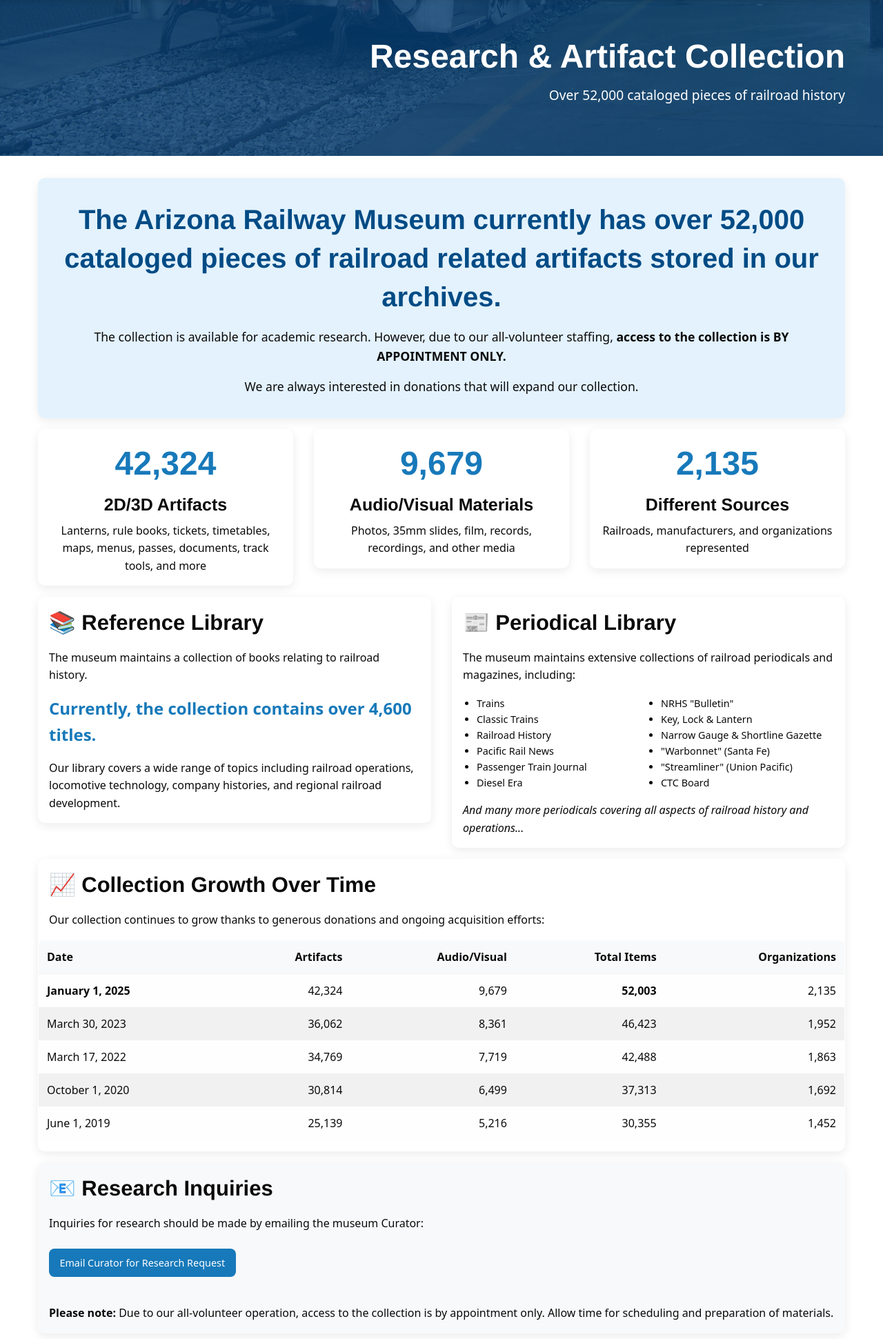
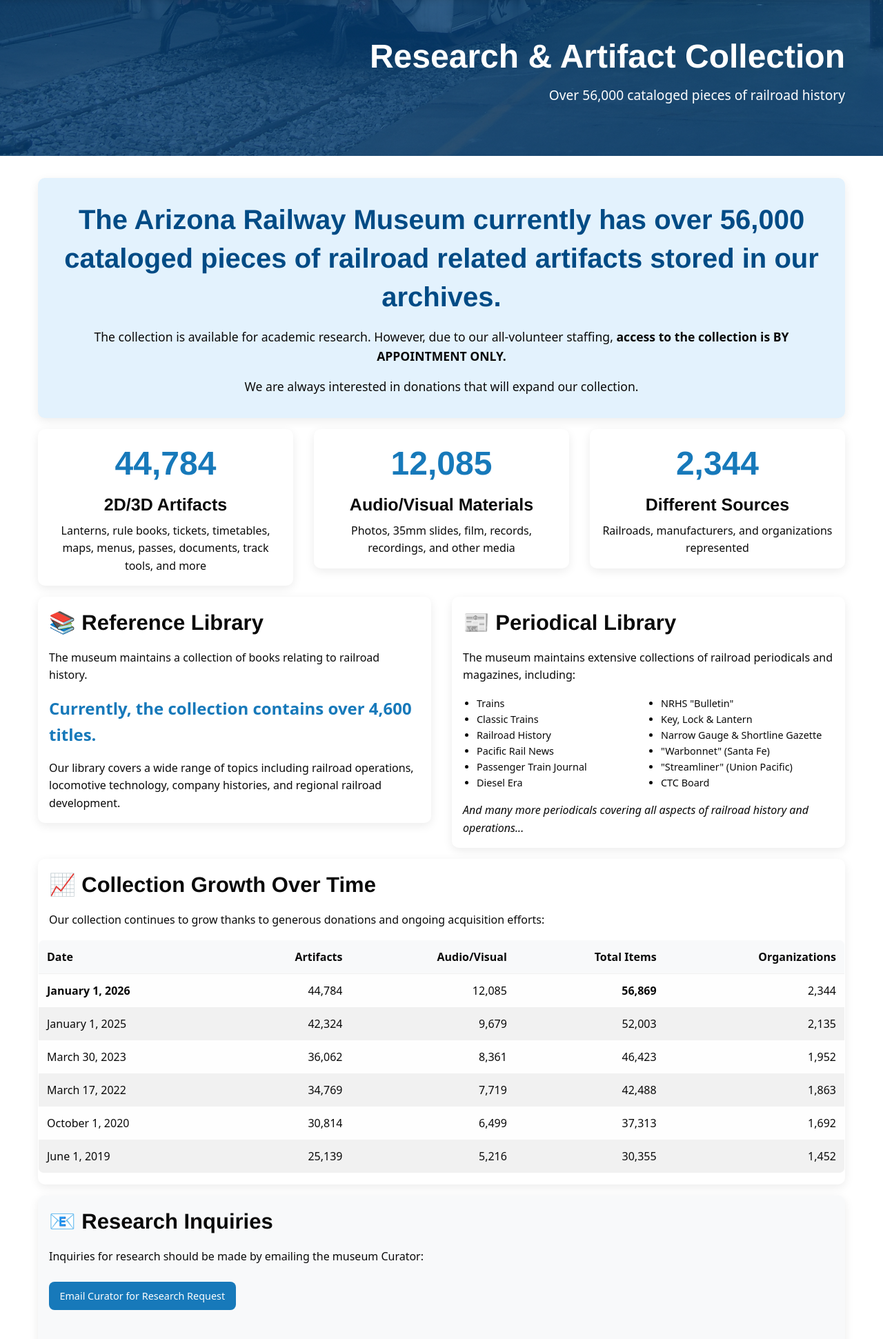
Before and after one commit to nathanoines/arizona-railway-museum, a PHP site: page /artifacts in a window 1280 px wide. Shown: the part 58-1999 px from the top of the page at 69% size. Run offline with PHP 8.4, Linux system fonts and the light colour scheme; a stand-in replaces the project's code that opens the database connection; some libraries are stand-ins or nearby versions.

Commit message:
update: artifacts page stats for January 1, 2026

```diff
--- a/artifacts/index.php
+++ b/artifacts/index.php
@@ -10,7 +10,7 @@ require_once __DIR__ . '/../assets/header.php';
         <div class="grid-x grid-margin-x align-middle align-right">
             <div class="small-12 medium-8 cell text-right">
                 <h1>Research & Artifact Collection</h1>
-                <p class="lead">Over 52,000 cataloged pieces of railroad history</p>
+                <p class="lead">Over 56,000 cataloged pieces of railroad history</p>
             </div>
         </div>
     </div>
@@ -24,7 +24,7 @@ require_once __DIR__ . '/../assets/header.php';
     <div class="small-12 cell">
         <div class="card arm-card" style="background: #e3f2fd;">
             <div class="card-section text-center" style="padding: 2rem;">
-                <h2 style="color: #004b85; margin-bottom: 1rem;">The Arizona Railway Museum currently has over 52,000 cataloged pieces of railroad related artifacts stored in our archives.</h2>
+                <h2 style="color: #004b85; margin-bottom: 1rem;">The Arizona Railway Museum currently has over 56,000 cataloged pieces of railroad related artifacts stored in our archives.</h2>
                 <p style="font-size: 1.1rem;">The collection is available for academic research. However, due to our all-volunteer staffing, <strong>access to the collection is BY APPOINTMENT ONLY.</strong></p>
                 <p style="font-size: 1.1rem; margin-top: 1rem;">We are always interested in donations that will expand our collection.</p>
             </div>
@@ -37,7 +37,7 @@ require_once __DIR__ . '/../assets/header.php';
     <div class="small-12 medium-4 cell">
         <div class="card arm-card text-center">
             <div class="card-section">
-                <h2 style="color: #1779ba; font-size: 3rem; margin-bottom: 0.5rem;">42,324</h2>
+                <h2 style="color: #1779ba; font-size: 3rem; margin-bottom: 0.5rem;">44,784</h2>
                 <h4>2D/3D Artifacts</h4>
                 <p class="text-muted">Lanterns, rule books, tickets, timetables, maps, menus, passes, documents, track tools, and more</p>
             </div>
@@ -47,7 +47,7 @@ require_once __DIR__ . '/../assets/header.php';
     <div class="small-12 medium-4 cell">
         <div class="card arm-card text-center">
             <div class="card-section">
-                <h2 style="color: #1779ba; font-size: 3rem; margin-bottom: 0.5rem;">9,679</h2>
+                <h2 style="color: #1779ba; font-size: 3rem; margin-bottom: 0.5rem;">12,085</h2>
                 <h4>Audio/Visual Materials</h4>
                 <p class="text-muted">Photos, 35mm slides, film, records, recordings, and other media</p>
             </div>
@@ -57,7 +57,7 @@ require_once __DIR__ . '/../assets/header.php';
     <div class="small-12 medium-4 cell">
         <div class="card arm-card text-center">
             <div class="card-section">
-                <h2 style="color: #1779ba; font-size: 3rem; margin-bottom: 0.5rem;">2,135</h2>
+                <h2 style="color: #1779ba; font-size: 3rem; margin-bottom: 0.5rem;">2,344</h2>
                 <h4>Different Sources</h4>
                 <p class="text-muted">Railroads, manufacturers, and organizations represented</p>
             </div>
@@ -123,10 +123,17 @@ require_once __DIR__ . '/../assets/header.php';
                         </thead>
                         <tbody>
                             <tr>
-                                <td><strong>January 1, 2025</strong></td>
+                                <td><strong>January 1, 2026</strong></td>
+                                <td class="text-right">44,784</td>
+                                <td class="text-right">12,085</td>
+                                <td class="text-right"><strong>56,869</strong></td>
+                                <td class="text-right">2,344</td>
+                            </tr>
+                            <tr>
+                                <td>January 1, 2025</td>
                                 <td class="text-right">42,324</td>
                                 <td class="text-right">9,679</td>
-                                <td class="text-right"><strong>52,003</strong></td>
+                                <td class="text-right">52,003</td>
                                 <td class="text-right">2,135</td>
                             </tr>
                             <tr>
```
